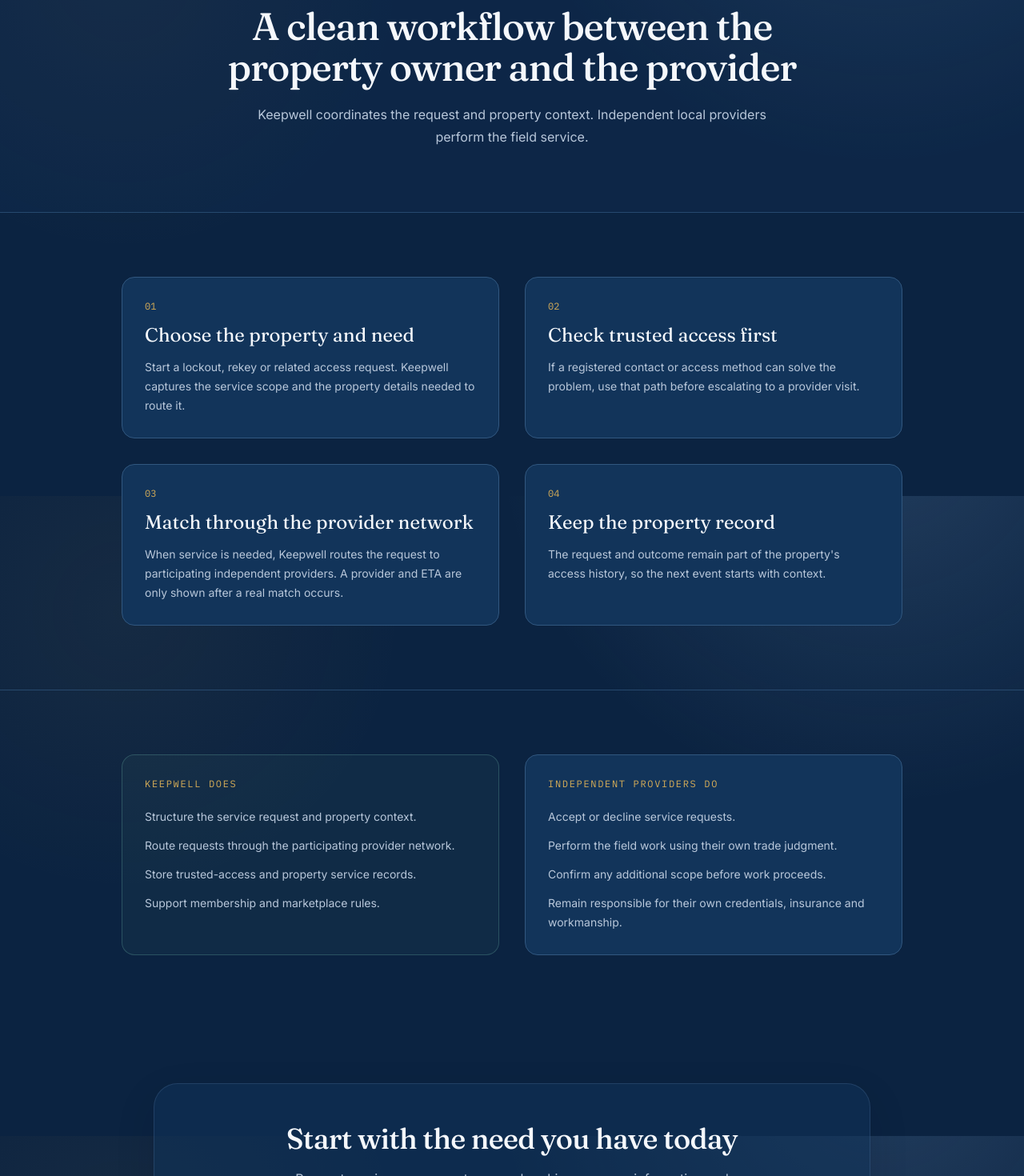
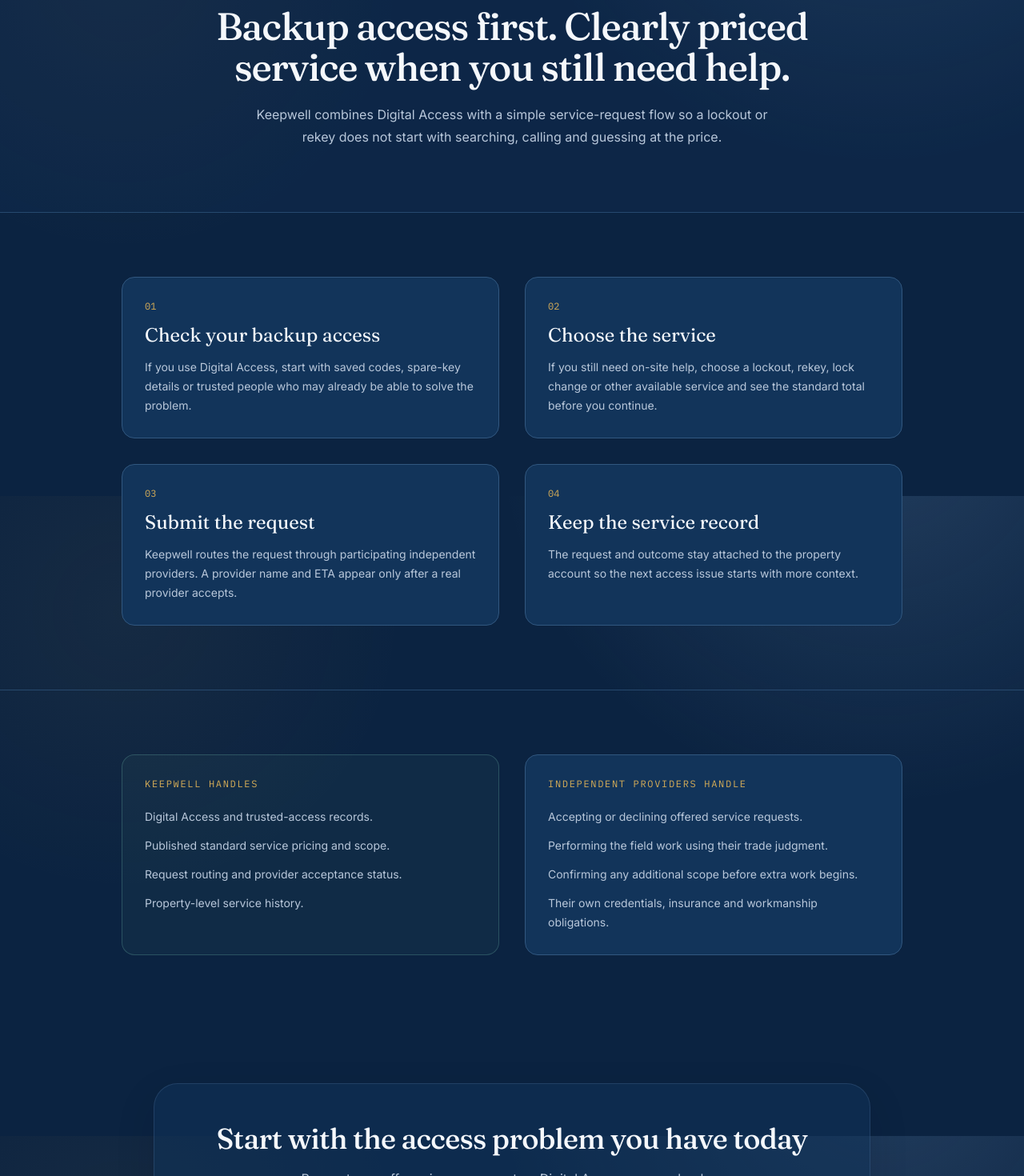
Before and after one commit to unikmo/Keepwell, a Next.js app: page /how-it-works in a window 1280 px wide. Shown: the part 180-1650 px from the top of the page at 80% size. Built offline with nearby package versions, Linux system fonts and the light colour scheme; no server answers.

Commit message:
Rewrite how-it-works page around customer journey

```diff
--- a/src/app/how-it-works/page.tsx
+++ b/src/app/how-it-works/page.tsx
@@ -5,16 +5,16 @@ import { PageHero } from "@/components/PageHero";
 import { CTABand } from "@/components/CTABand";
 
 export const metadata: Metadata = {
-  title: "How Keepwell works",
-  description: "See how Keepwell turns a property-access problem into a structured service request and keeps the outcome attached to the property.",
+  title: "How Keepwell Works | Lockout, Rekey & Property Access",
+  description: "See how Keepwell moves from saved access options to a clearly priced service request and a real independent provider match.",
   alternates: { canonical: "/how-it-works" },
 };
 
 const STEPS = [
-  { n: "01", title: "Choose the property and need", body: "Start a lockout, rekey or related access request. Keepwell captures the service scope and the property details needed to route it." },
-  { n: "02", title: "Check trusted access first", body: "If a registered contact or access method can solve the problem, use that path before escalating to a provider visit." },
-  { n: "03", title: "Match through the provider network", body: "When service is needed, Keepwell routes the request to participating independent providers. A provider and ETA are only shown after a real match occurs." },
-  { n: "04", title: "Keep the property record", body: "The request and outcome remain part of the property's access history, so the next event starts with context." },
+  { n: "01", title: "Check your backup access", body: "If you use Digital Access, start with saved codes, spare-key details or trusted people who may already be able to solve the problem." },
+  { n: "02", title: "Choose the service", body: "If you still need on-site help, choose a lockout, rekey, lock change or other available service and see the standard total before you continue." },
+  { n: "03", title: "Submit the request", body: "Keepwell routes the request through participating independent providers. A provider name and ETA appear only after a real provider accepts." },
+  { n: "04", title: "Keep the service record", body: "The request and outcome stay attached to the property account so the next access issue starts with more context." },
 ];
 
 export default function HowItWorksPage() {
@@ -23,9 +23,9 @@ export default function HowItWorksPage() {
       <Nav />
       <main className="flex-1">
         <PageHero
-          eyebrow="How it works"
-          title="A clean workflow between the property owner and the provider"
-          body="Keepwell coordinates the request and property context. Independent local providers perform the field service."
+          eyebrow="How Keepwell works"
+          title="Backup access first. Clearly priced service when you still need help."
+          body="Keepwell combines Digital Access with a simple service-request flow so a lockout or rekey does not start with searching, calling and guessing at the price."
         />
         <section className="border-b border-line/70 py-20">
           <div className="mx-auto max-w-5xl px-6">
@@ -43,32 +43,32 @@ export default function HowItWorksPage() {
         <section className="py-20">
           <div className="mx-auto grid max-w-5xl gap-8 px-6 md:grid-cols-2">
             <div className="rounded-2xl border border-verdigris/25 bg-verdigris/[0.05] p-7">
-              <div className="eyebrow">Keepwell does</div>
+              <div className="eyebrow">Keepwell handles</div>
               <ul className="mt-5 space-y-3 text-sm leading-6 text-parchment-dim">
-                <li>Structure the service request and property context.</li>
-                <li>Route requests through the participating provider network.</li>
-                <li>Store trusted-access and property service records.</li>
-                <li>Support membership and marketplace rules.</li>
+                <li>Digital Access and trusted-access records.</li>
+                <li>Published standard service pricing and scope.</li>
+                <li>Request routing and provider acceptance status.</li>
+                <li>Property-level service history.</li>
               </ul>
             </div>
             <div className="rounded-2xl border border-line bg-surface p-7">
-              <div className="eyebrow">Independent providers do</div>
+              <div className="eyebrow">Independent providers handle</div>
               <ul className="mt-5 space-y-3 text-sm leading-6 text-parchment-dim">
-                <li>Accept or decline service requests.</li>
-                <li>Perform the field work using their own trade judgment.</li>
-                <li>Confirm any additional scope before work proceeds.</li>
-                <li>Remain responsible for their own credentials, insurance and workmanship.</li>
+                <li>Accepting or declining offered service requests.</li>
+                <li>Performing the field work using their trade judgment.</li>
+                <li>Confirming any additional scope before extra work begins.</li>
+                <li>Their own credentials, insurance and workmanship obligations.</li>
               </ul>
             </div>
           </div>
         </section>
         <CTABand
-          title="Start with the need you have today"
-          body="Request service once, or set up membership so access information and plan benefits are ready before the next event."
+          title="Start with the access problem you have today"
+          body="Request one-off service now, or set up Digital Access so your backup options are ready next time."
           ctaLabel="Request service"
           ctaHref="/book"
-          secondaryLabel="View membership"
-          secondaryHref="/pricing"
+          secondaryLabel="Explore Digital Access"
+          secondaryHref="/digital-access"
         />
       </main>
       <Footer />
```
